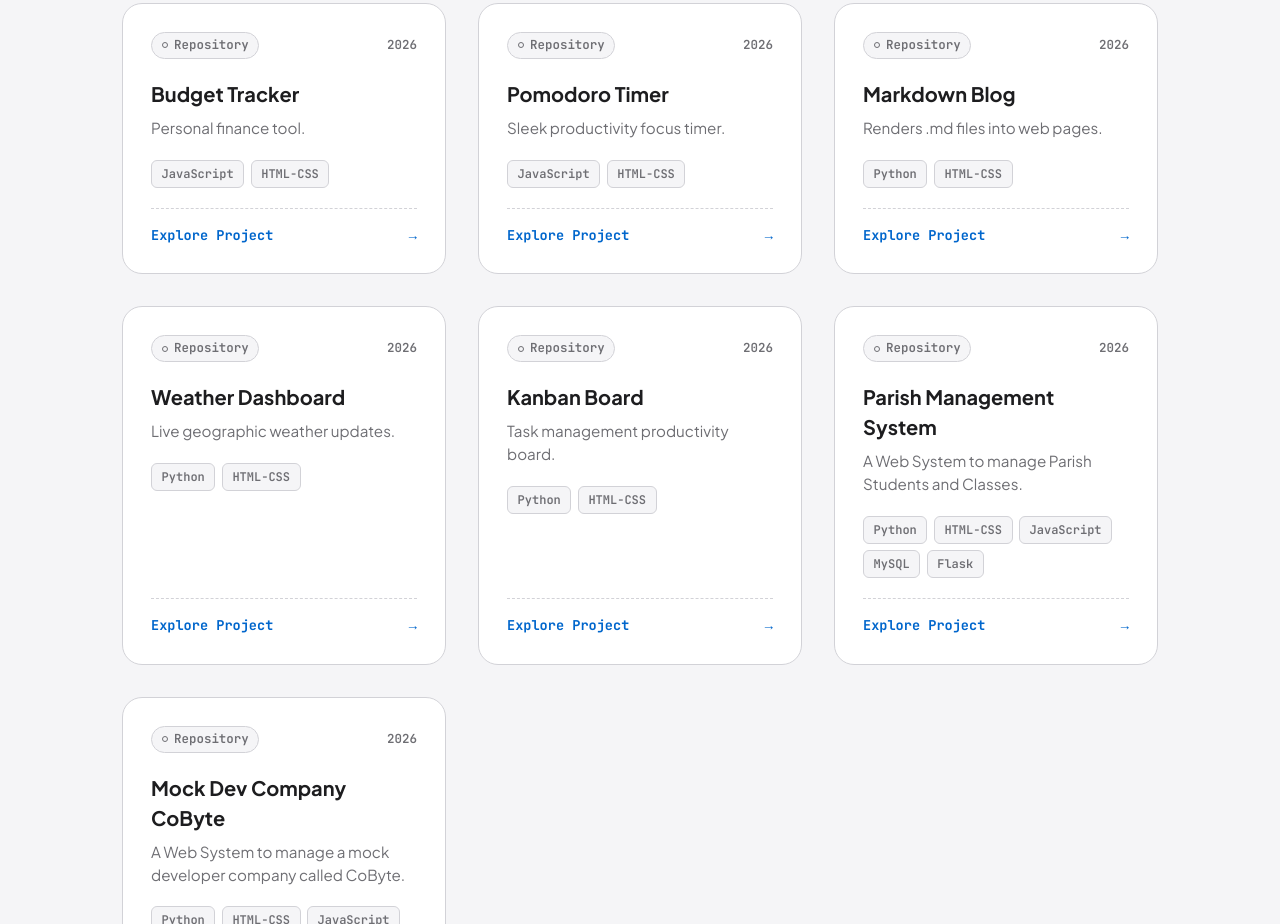
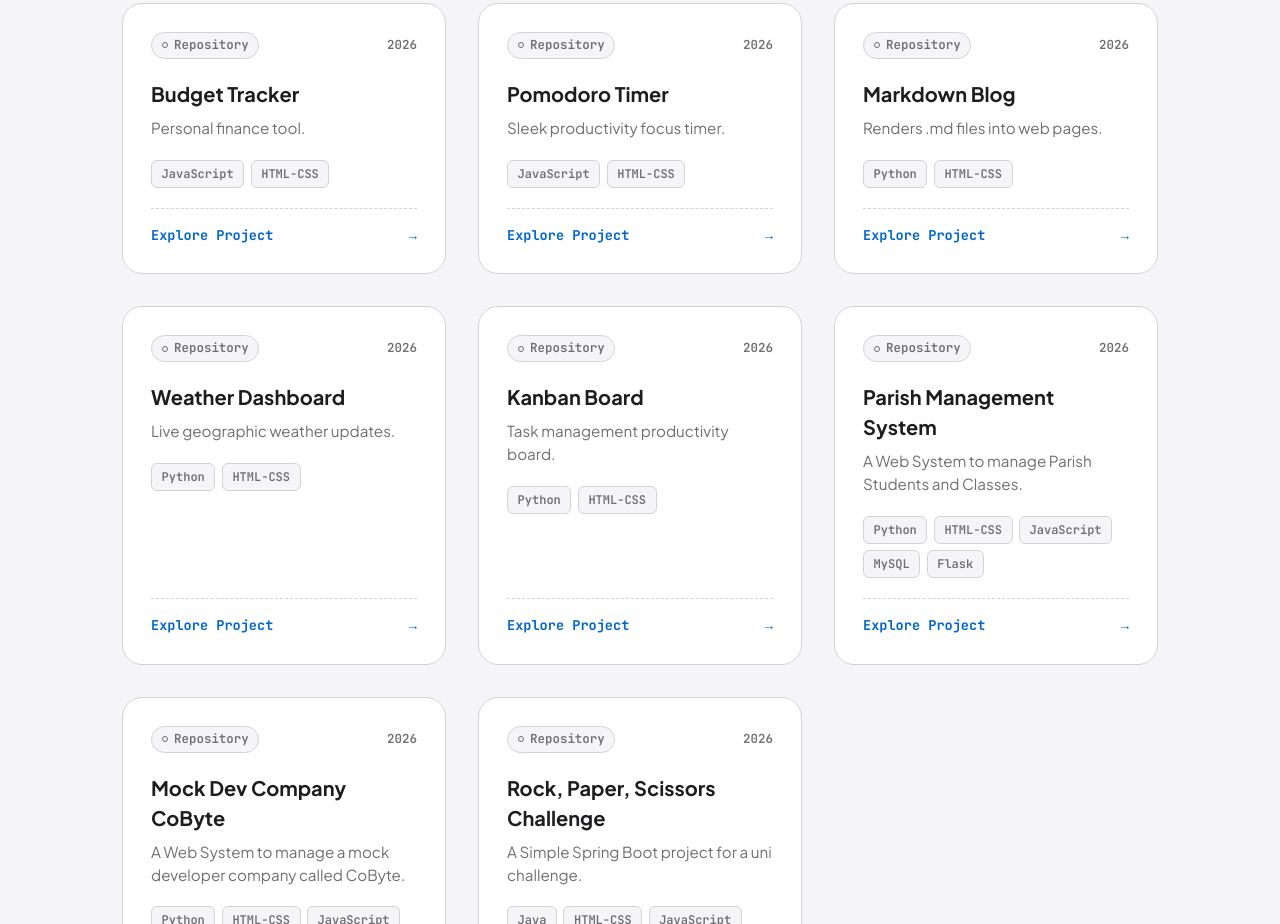
Before and after one commit to Mister-EF/Mister-EF.github.io, a plain HTML site: page index.html in a window 1280 px wide. Shown: the part 1876-2800 px from the top of the page. Drawn offline with Linux system fonts and the light colour scheme.

Commit message:
Project 15

```diff
--- a/index.html
+++ b/index.html
@@ -110,11 +110,11 @@
                             </div>
                         </div>
                         <div class="slide">
-                            <img src="assets/MongoDB-Dashboard.png" alt="Dashboard MongoDB">
+                            <img src="assets/pedrapapeltesoura.png" alt="Spring Boot Rock,Paper,Scissors">
                             <div class="slide-content">
-                                <h4 data-i18n="p2-title">NoSQL Dashboard</h4>
-                                <p data-i18n="p2-desc">MongoDB-driven dashboard for dynamic content scaling</p>
-                                <a href="#proj-2" class="slide-link"><h5 data-i18n="slide-link">Access</h5></a>
+                                <h4 data-i18n="p15-title">Rock, Paper, Scissors Challenge</h4>
+                                <p data-i18n="p15-desc">A Simple Spring Boot project for a uni challenge.</p>
+                                <a href="#proj-15" class="slide-link"><h5 data-i18n="slide-link">Access</h5></a>
                             </div>
                         </div>
                     </div>
@@ -437,6 +437,27 @@
                             <span class="arrow">→</span>
                         </div>
                     </div>
+                    <!-- Project Card 15: Rock Paper Scissors -->
+                    <div class="project-card" id="proj-15" data-stack="Java Spring-Boot HTML-CSS " data-full-img="assets/pedrapapeltesoura.png" data-full-desc="p15-full-desc" data-repo="https://github.com/Mister-EF/Desafio-Pedra-Papel-Tesoura-em-Spring-Boot">
+                        <div class="card-header">
+                            <span class="card-status status-repo"><span class="status-indicator-dot"></span><span data-i18n="status-repo">Live Demo</span></span>
+                            <span class="year">2026</span>
+                        </div>
+                        <div class="card-top">
+                            <h3 data-i18n="p15-title">Rock, Paper, Scissors Challenge</h3>
+                            <p data-i18n="p15-desc">A Simple Spring Boot project for a uni challenge.</p>
+                        </div>
+                        <div class="card-badges">
+                            <span class="tech-badge">Java</span>
+                            <span class="tech-badge">HTML-CSS</span>
+                            <span class="tech-badge">JavaScript</span>
+                            <span class="tech-badge">Spring Boot</span>
+                        </div>
+                        <div class="card-footer">
+                            <span data-i18n="card-explore">Explore Project</span>
+                            <span class="arrow">→</span>
+                        </div>
+                    </div>
                 </div>
             </div>
             <div class="section-divider"></div>
--- a/script.js
+++ b/script.js
@@ -56,7 +56,10 @@ const translations = {
         'p14-title' : 'Mock Dev Company CoByte',
         'p14-desc' : 'A Web System to manage a mock developer company called CoByte.',
         'p14-full-desc' : 'A collaborative web platform built with Python, Flask, Flask-SQLAlchemy, and PostgreSQL/MySQL, designed to centralize and automate software project documentation, manage functional and non-functional requirements, and facilitate multi-role interactions, feedback, and audit logging across Administrator, Employee, and Client accounts for a mock dev company.',
-        'help-btn': 'Want to help me grow?',
+        'p15-title' : 'Rock, Paper, Scissors Challenge',
+        'p15-desc' : 'A Simple Spring Boot project for a uni challenge.',
+        'p15-full-desc' : 'A web-based Rock, Paper, Scissors game built with Java, Spring Boot, Spring Web MVC, and Maven, featuring a layered architecture (model, service, controller), a REST endpoint returning JSON results, and an HTML, CSS, and JavaScript front end where players face a computer opponent with randomized moves and instant win, loss, or tie feedback.',
+        'help-btn': 'Looking to hire?',
         'footer-head': "Let's build something together!",
         'footer-sub': 'Currently looking for my first big opportunity in the industry.',
         'qr-text': 'Scan for contact',
@@ -120,7 +123,10 @@ const translations = {
         'p14-title' : 'Empresa Fictícia de Dev CoByte',
         'p14-desc' : 'Um sistema web para gerenciar uma empresa fictícia de desenvolvimento chamada CoByte.',
         'p14-full-desc' : 'Uma plataforma web colaborativa desenvolvida com Python, Flask, Flask-SQLAlchemy e PostgreSQL/MySQL, projetada para centralizar e automatizar a documentação de projetos de software, gerenciar requisitos funcionais e não funcionais e facilitar interações, feedbacks e registros de auditoria entre contas de Administrador, Colaborador e Cliente.',
-        'help-btn': 'Me ajude a crescer?',
+        'p15-title' : 'Desafio Pedra, Papel e Tesoura',
+        'p15-desc' : 'Um projeto simples em Spring Boot para um desafio da faculdade.',
+        'p15-full-desc' : 'Um jogo web de Pedra, Papel e Tesoura desenvolvido com Java, Spring Boot, Spring Web MVC e Maven. O projeto conta com arquitetura em camadas (model, service, controller), um endpoint REST que retorna resultados em JSON, e um front-end em HTML, CSS e JavaScript onde o jogador enfrenta um oponente computadorizado com jogadas aleatórias e feedback instantâneo de vitória, derrota ou empate.',
+        'help-btn': 'Quer realizar um projeto?',
         'footer-head': 'Vamos construir algo juntos!',
         'footer-sub': 'Buscando minha primeira grande oportunidade no mercado.',
         'qr-text': 'Escaneie para contato',
```
Also changed, not shown: assets/pedrapapeltesoura.png (added).
